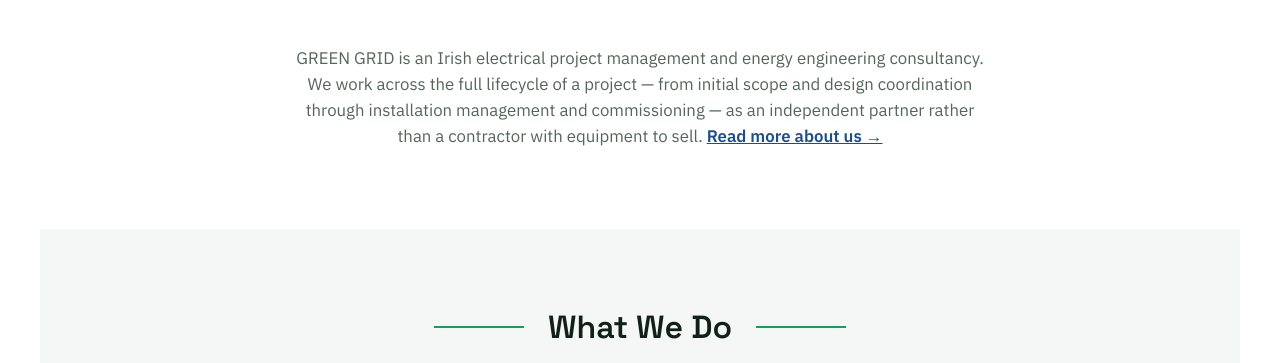
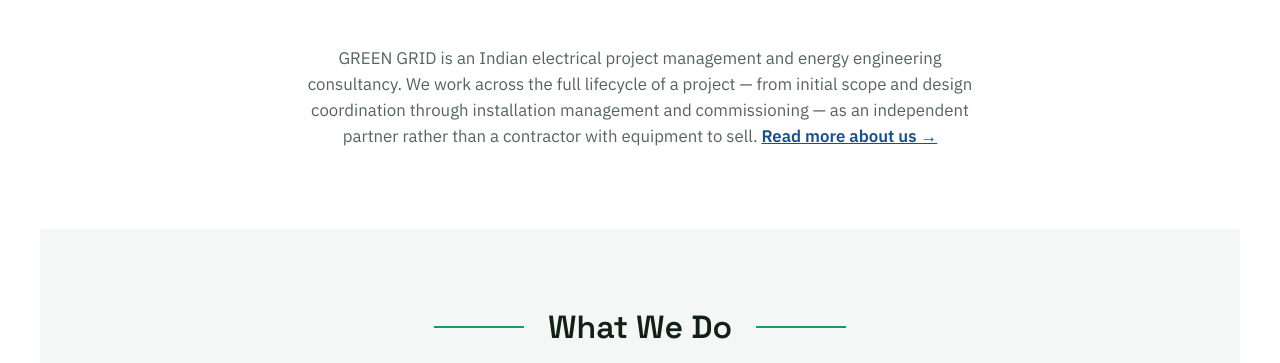
Before and after one commit to jacksonedward26/greengridindia-com, a plain HTML site: page index.html in a window 1280 px wide. Shown: the part 734-1097 px from the top of the page. Drawn offline with Linux system fonts and the light colour scheme.

Commit message:
Update index.html

```diff
--- a/index.html
+++ b/index.html
@@ -69,7 +69,7 @@
       <span class="rule"></span>
     </div>
     <p style="max-width: 700px; margin: 0 auto; text-align: center; font-size: 1.05rem;">
-      GREEN GRID is an Irish electrical project management and energy engineering consultancy.
+      GREEN GRID is an Indian electrical project management and energy engineering consultancy.
       We work across the full lifecycle of a project — from initial scope and design coordination
       through installation management and commissioning — as an independent partner rather than a
       contractor with equipment to sell. <a href="about.html" style="color: var(--brand-blue); font-weight: 600;">Read more about us →</a>
```
